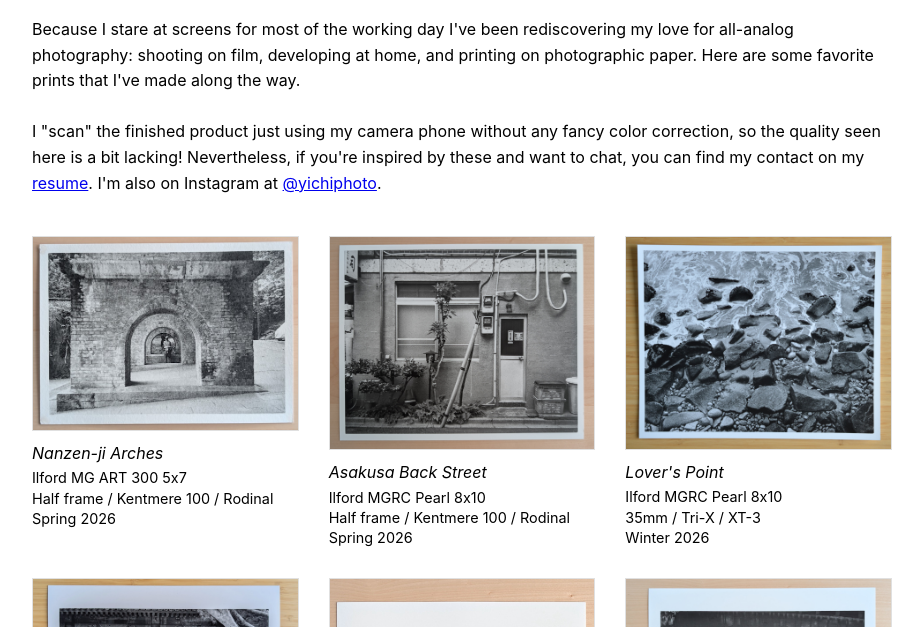
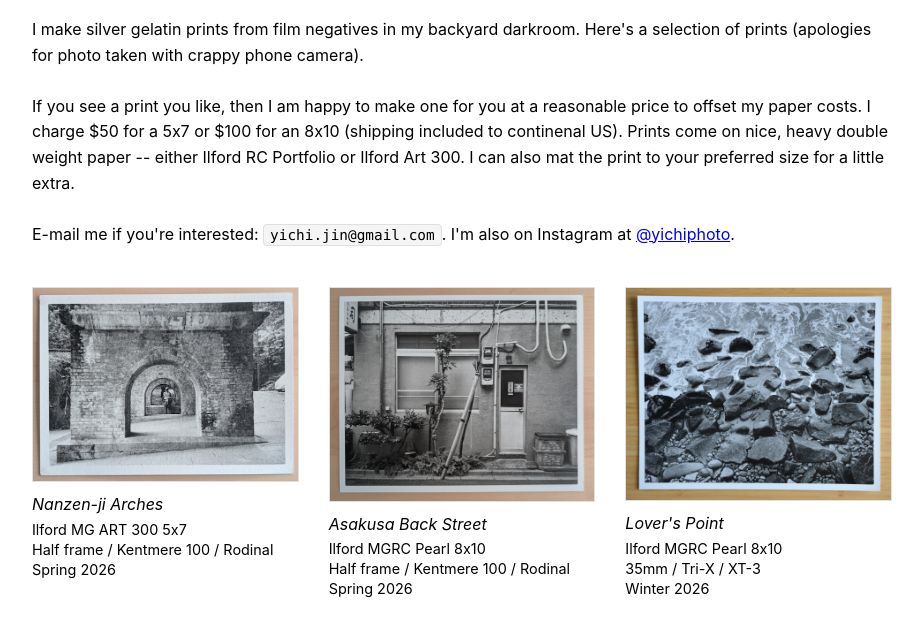
Before and after one commit to yichijin/yichijin.github.io, a plain HTML site: page photography.html in a window 1280 px wide. Shown: the part 137-764 px from the top of the page, without its empty margins (178-1101 px from the left). Drawn offline with Linux system fonts and the light colour scheme.

Commit message:
revise copy

```diff
--- a/photography.html
+++ b/photography.html
@@ -104,6 +104,21 @@
             line-height: 1.4;
         }
 
+	.email-code {
+            /* Uses system code fonts so it looks native on Mac/Windows/Linux */
+            font-family: ui-monospace, SFMono-Regular, Menlo, Monaco, Consolas, "Liberation Mono", "Courier New", monospace;
+            background-color: #f5f5f5;
+            border: 1px solid #e0e0e0;
+            padding: 2px 6px;
+            border-radius: 4px;
+            font-size: 0.9em;
+
+            /* This makes the whole email highlight with a single click */
+            -webkit-user-select: all;
+            user-select: all;
+            cursor: pointer;
+        }
+
         /* Responsive design */
         @media (max-width: 900px) {
             .gallery {
@@ -130,8 +145,11 @@
     <header>
         <h1>Photography</h1>
         <p class="description">
-	Because I stare at screens for most of the working day I've been rediscovering my love for all-analog photography: shooting on film, developing at home, and printing on photographic paper. Here are some favorite prints that I've made along the way.<br><br>
-	I "scan" the finished product just using my camera phone without any fancy color correction, so the quality seen here is a bit lacking! Nevertheless, if you're inspired by these and want to chat, you can find my contact on my <a href="files/resume.html">resume</a>. I'm also on Instagram at <a href="https://www.instagram.com/yichiphoto/">@yichiphoto</a>.
+	I make silver gelatin prints from film negatives in my backyard darkroom. Here's a selection of prints (apologies for photo taken with crappy phone camera).<br><br>
+
+	If you see a print you like, then I am happy to make one for you at a reasonable price to offset my paper costs. I charge $50 for a 5x7 or $100 for an 8x10 (shipping included to continenal US). Prints come on nice, heavy double weight paper -- either Ilford RC Portfolio or Ilford Art 300. I can also mat the print to your preferred size for a little extra.<br><br>
+
+	E-mail me if you're interested: <span class="email-code">yichi.jin@gmail.com</span>. I'm also on Instagram at <a href="https://www.instagram.com/yichiphoto/">@yichiphoto</a>.
         </p>
     </header>
 
```
